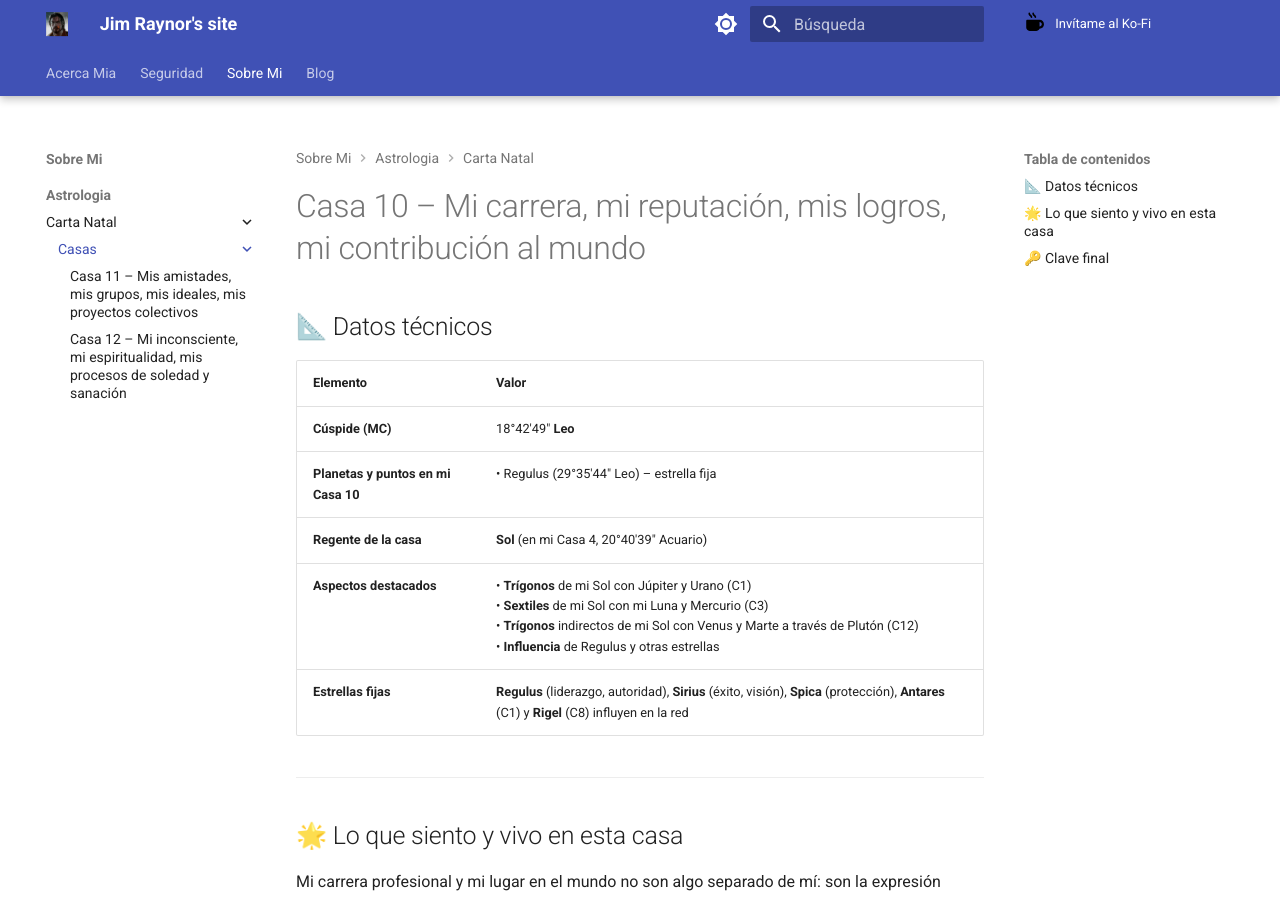
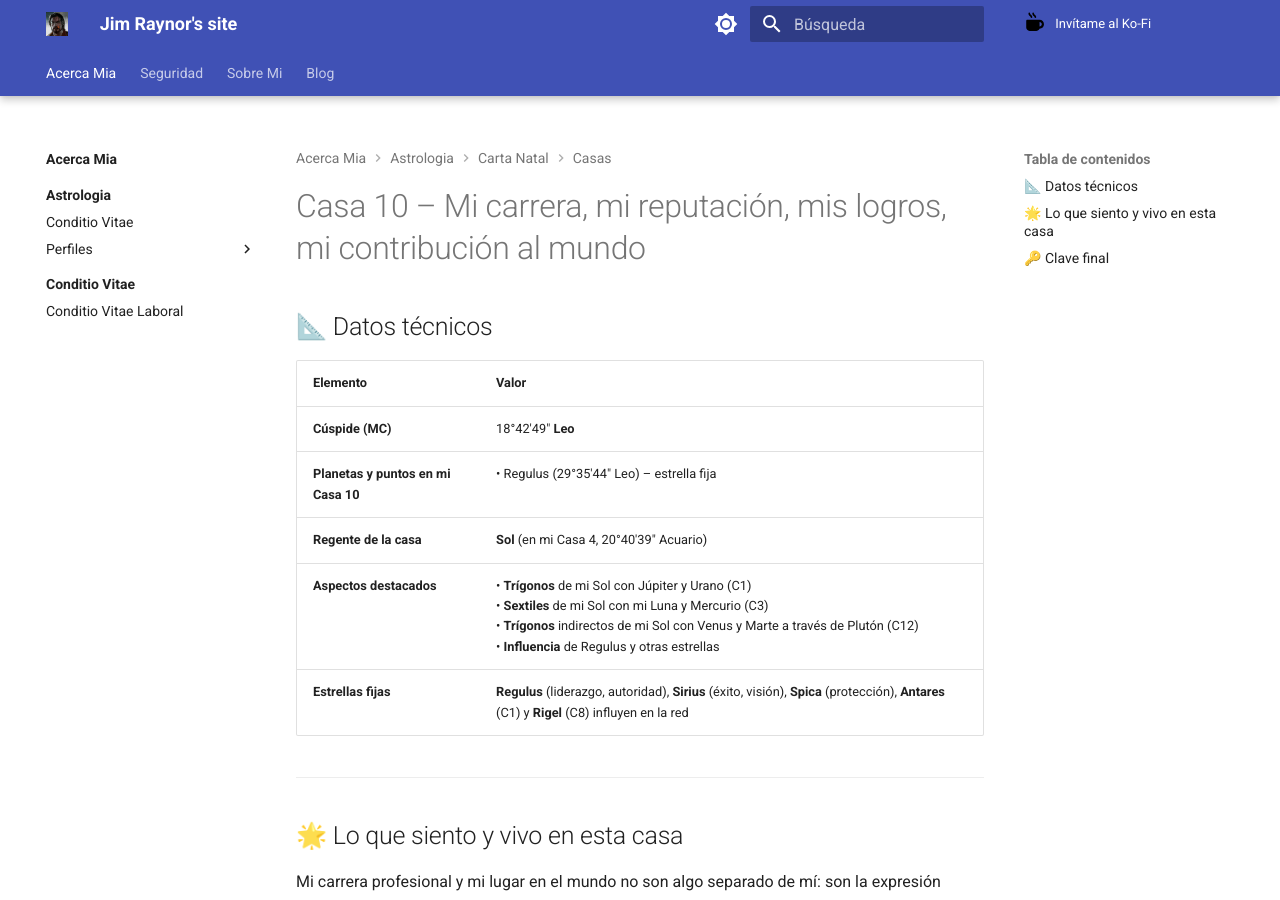
Before and after one commit to jimraynor88/blog, an MkDocs documentation site: the page built from docs/Acerca_Mia/Astrologia/Carta_Natal/Casas/Casa_10.md, in a window 1280 px wide and 900 px high. Built offline with MkDocs 1.6.1 and Material for MkDocs 9.7.7, drawn with Linux system fonts in a browser that asks for light colours; some of the changed lines change nothing that is shown.

Commit message:
Update and rename Casa_10.md to Casa_10.md

```diff
--- a/docs/Sobre_Mi/Astrologia/Carta_Natal/Casas/Casa_10.md
+++ b/docs/Acerca_Mia/Astrologia/Carta_Natal/Casas/Casa_10.md
@@ -1,3 +1,9 @@
+---
+title: Casa 10 – Mi carrera, mi reputación, mis logros, mi contribución al mundo
+alias: Casa 10
+tags: Carta Natal
+---
+
 # Casa 10 – Mi carrera, mi reputación, mis logros, mi contribución al mundo
 
 ## 📐 Datos técnicos
```
